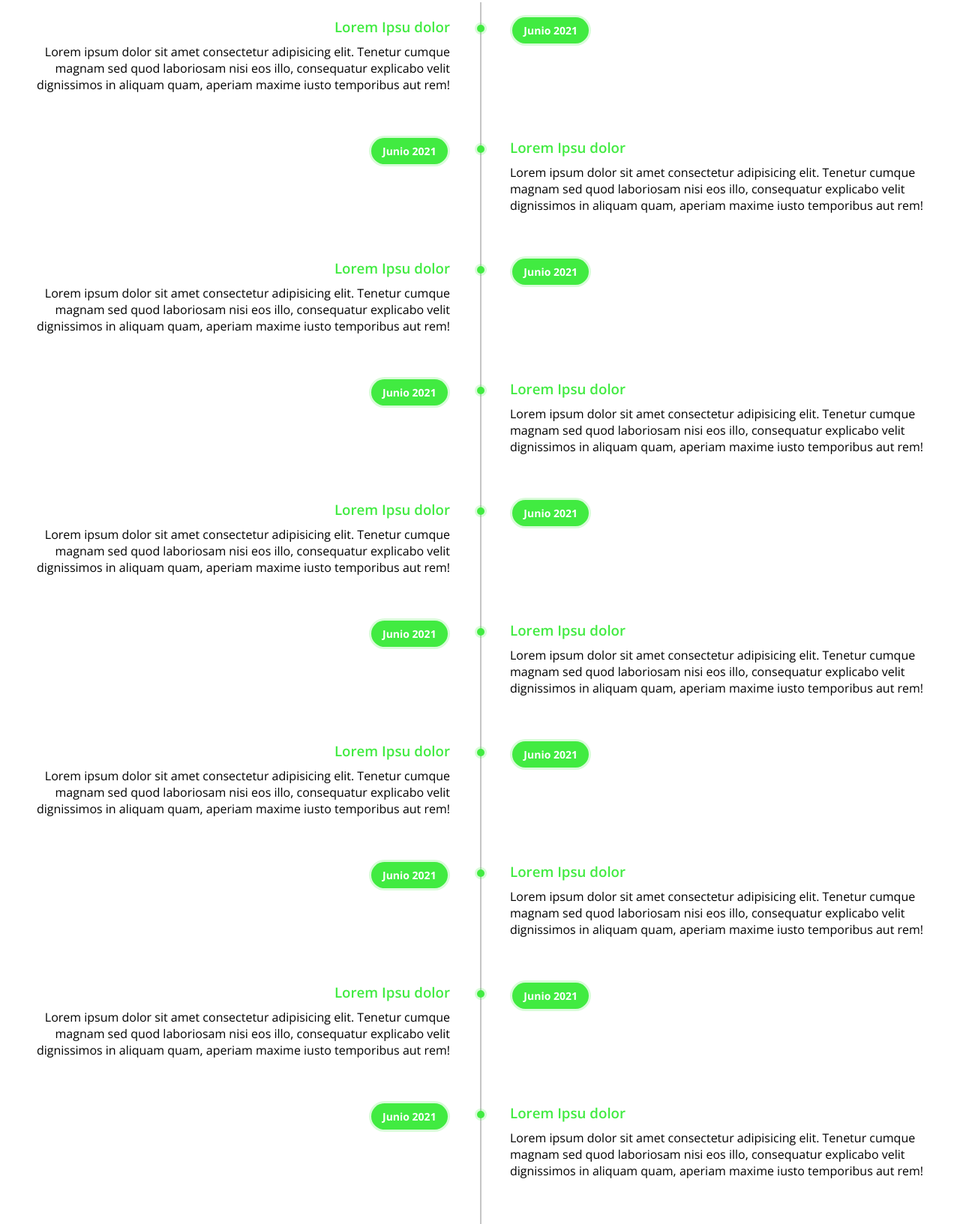
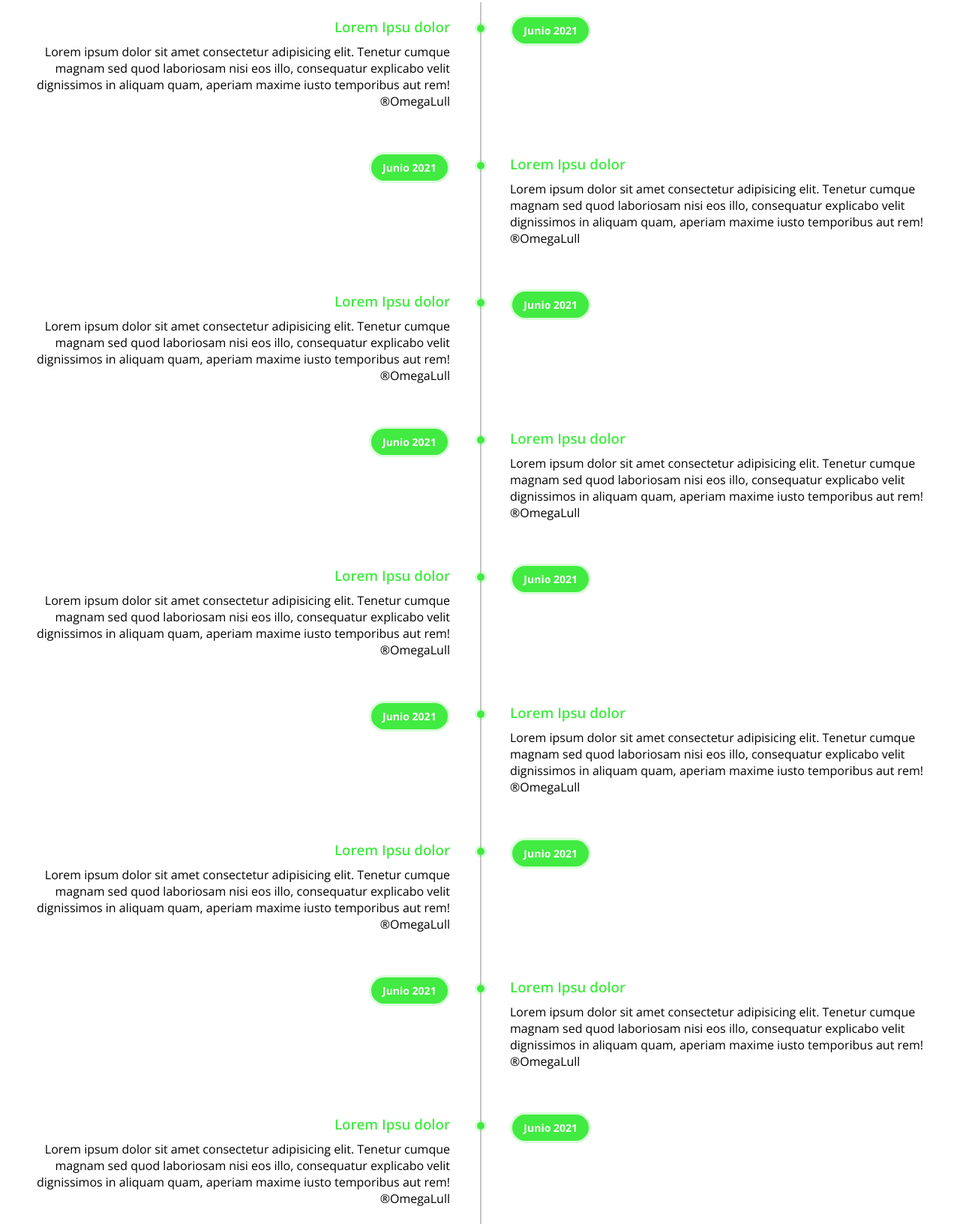
Before and after one commit to kevind5f/Pract, a plain HTML site: page Timeline/index.html in a window 1280 px wide. Shown: the part 87-1720 px from the top of the page at 75% size. Drawn offline with nearby package versions, Linux system fonts and the light colour scheme.

Commit message:
"All Omega"

```diff
--- a/Timeline/index.html
+++ b/Timeline/index.html
@@ -13,7 +13,7 @@
                <li>
                     <div class="content">
                          <h3>Lorem Ipsu dolor</h3>
-                         <p>Lorem ipsum dolor sit amet consectetur adipisicing elit. Tenetur cumque magnam sed quod laboriosam nisi eos illo, consequatur explicabo velit dignissimos in aliquam quam, aperiam maxime iusto temporibus aut rem!</p>
+                         <p>Lorem ipsum dolor sit amet consectetur adipisicing elit. Tenetur cumque magnam sed quod laboriosam nisi eos illo, consequatur explicabo velit dignissimos in aliquam quam, aperiam maxime iusto temporibus aut rem! ®OmegaLull</p>
                     </div>
 
                     <div class="time">
@@ -24,7 +24,7 @@
                <li>
                     <div class="content">
                          <h3>Lorem Ipsu dolor</h3>
-                         <p>Lorem ipsum dolor sit amet consectetur adipisicing elit. Tenetur cumque magnam sed quod laboriosam nisi eos illo, consequatur explicabo velit dignissimos in aliquam quam, aperiam maxime iusto temporibus aut rem!</p>
+                         <p>Lorem ipsum dolor sit amet consectetur adipisicing elit. Tenetur cumque magnam sed quod laboriosam nisi eos illo, consequatur explicabo velit dignissimos in aliquam quam, aperiam maxime iusto temporibus aut rem! ®OmegaLull</p>
                     </div>
 
                     <div class="time">
@@ -35,7 +35,7 @@
                <li>
                     <div class="content">
                          <h3>Lorem Ipsu dolor</h3>
-                         <p>Lorem ipsum dolor sit amet consectetur adipisicing elit. Tenetur cumque magnam sed quod laboriosam nisi eos illo, consequatur explicabo velit dignissimos in aliquam quam, aperiam maxime iusto temporibus aut rem!</p>
+                         <p>Lorem ipsum dolor sit amet consectetur adipisicing elit. Tenetur cumque magnam sed quod laboriosam nisi eos illo, consequatur explicabo velit dignissimos in aliquam quam, aperiam maxime iusto temporibus aut rem! ®OmegaLull</p>
                     </div>
 
                     <div class="time">
@@ -46,7 +46,7 @@
                <li>
                     <div class="content">
                          <h3>Lorem Ipsu dolor</h3>
-                         <p>Lorem ipsum dolor sit amet consectetur adipisicing elit. Tenetur cumque magnam sed quod laboriosam nisi eos illo, consequatur explicabo velit dignissimos in aliquam quam, aperiam maxime iusto temporibus aut rem!</p>
+                         <p>Lorem ipsum dolor sit amet consectetur adipisicing elit. Tenetur cumque magnam sed quod laboriosam nisi eos illo, consequatur explicabo velit dignissimos in aliquam quam, aperiam maxime iusto temporibus aut rem! ®OmegaLull</p>
                     </div>
 
                     <div class="time">
@@ -57,7 +57,7 @@
                <li>
                     <div class="content">
                          <h3>Lorem Ipsu dolor</h3>
-                         <p>Lorem ipsum dolor sit amet consectetur adipisicing elit. Tenetur cumque magnam sed quod laboriosam nisi eos illo, consequatur explicabo velit dignissimos in aliquam quam, aperiam maxime iusto temporibus aut rem!</p>
+                         <p>Lorem ipsum dolor sit amet consectetur adipisicing elit. Tenetur cumque magnam sed quod laboriosam nisi eos illo, consequatur explicabo velit dignissimos in aliquam quam, aperiam maxime iusto temporibus aut rem! ®OmegaLull</p>
                     </div>
 
                     <div class="time">
@@ -68,7 +68,7 @@
                <li>
                     <div class="content">
                          <h3>Lorem Ipsu dolor</h3>
-                         <p>Lorem ipsum dolor sit amet consectetur adipisicing elit. Tenetur cumque magnam sed quod laboriosam nisi eos illo, consequatur explicabo velit dignissimos in aliquam quam, aperiam maxime iusto temporibus aut rem!</p>
+                         <p>Lorem ipsum dolor sit amet consectetur adipisicing elit. Tenetur cumque magnam sed quod laboriosam nisi eos illo, consequatur explicabo velit dignissimos in aliquam quam, aperiam maxime iusto temporibus aut rem! ®OmegaLull</p>
                     </div>
 
                     <div class="time">
@@ -79,7 +79,7 @@
                <li>
                     <div class="content">
                          <h3>Lorem Ipsu dolor</h3>
-                         <p>Lorem ipsum dolor sit amet consectetur adipisicing elit. Tenetur cumque magnam sed quod laboriosam nisi eos illo, consequatur explicabo velit dignissimos in aliquam quam, aperiam maxime iusto temporibus aut rem!</p>
+                         <p>Lorem ipsum dolor sit amet consectetur adipisicing elit. Tenetur cumque magnam sed quod laboriosam nisi eos illo, consequatur explicabo velit dignissimos in aliquam quam, aperiam maxime iusto temporibus aut rem! ®OmegaLull</p>
                     </div>
 
                     <div class="time">
@@ -90,7 +90,7 @@
                <li>
                     <div class="content">
                          <h3>Lorem Ipsu dolor</h3>
-                         <p>Lorem ipsum dolor sit amet consectetur adipisicing elit. Tenetur cumque magnam sed quod laboriosam nisi eos illo, consequatur explicabo velit dignissimos in aliquam quam, aperiam maxime iusto temporibus aut rem!</p>
+                         <p>Lorem ipsum dolor sit amet consectetur adipisicing elit. Tenetur cumque magnam sed quod laboriosam nisi eos illo, consequatur explicabo velit dignissimos in aliquam quam, aperiam maxime iusto temporibus aut rem! ®OmegaLull</p>
                     </div>
 
                     <div class="time">
@@ -101,7 +101,7 @@
                <li>
                     <div class="content">
                          <h3>Lorem Ipsu dolor</h3>
-                         <p>Lorem ipsum dolor sit amet consectetur adipisicing elit. Tenetur cumque magnam sed quod laboriosam nisi eos illo, consequatur explicabo velit dignissimos in aliquam quam, aperiam maxime iusto temporibus aut rem!</p>
+                         <p>Lorem ipsum dolor sit amet consectetur adipisicing elit. Tenetur cumque magnam sed quod laboriosam nisi eos illo, consequatur explicabo velit dignissimos in aliquam quam, aperiam maxime iusto temporibus aut rem! ®OmegaLull</p>
                     </div>
 
                     <div class="time">
@@ -112,7 +112,7 @@
                <li>
                     <div class="content">
                          <h3>Lorem Ipsu dolor</h3>
-                         <p>Lorem ipsum dolor sit amet consectetur adipisicing elit. Tenetur cumque magnam sed quod laboriosam nisi eos illo, consequatur explicabo velit dignissimos in aliquam quam, aperiam maxime iusto temporibus aut rem!</p>
+                         <p>Lorem ipsum dolor sit amet consectetur adipisicing elit. Tenetur cumque magnam sed quod laboriosam nisi eos illo, consequatur explicabo velit dignissimos in aliquam quam, aperiam maxime iusto temporibus aut rem! ®OmegaLull</p>
                     </div>
 
                     <div class="time">
```
Also changed, not shown: BlogVideoJuegos/index.html (+1 -1 lines), Boots/index.html (+1 -1 lines), Pinterest/index.html (+1 -1 lines), helados/index.html (+1 -1 lines), retaurant/index.html (+1 -1 lines).
